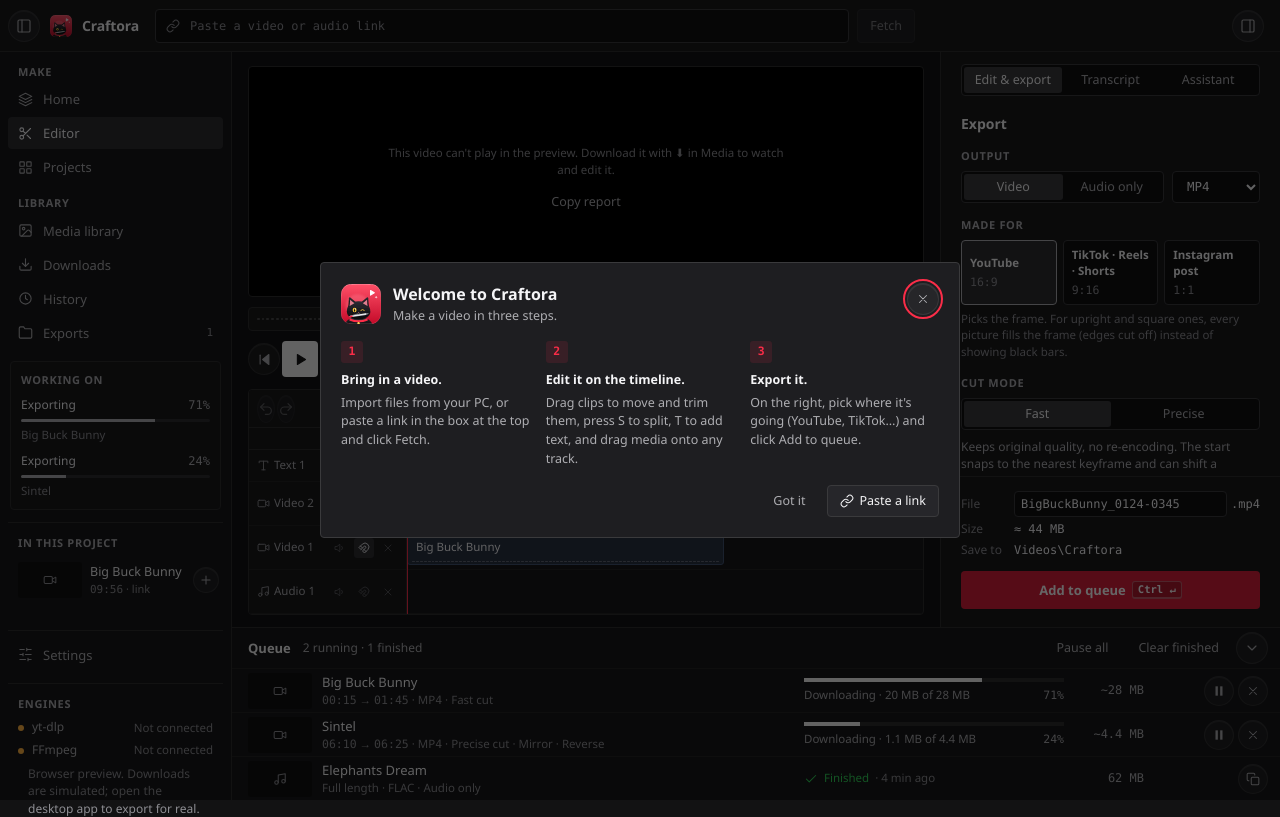
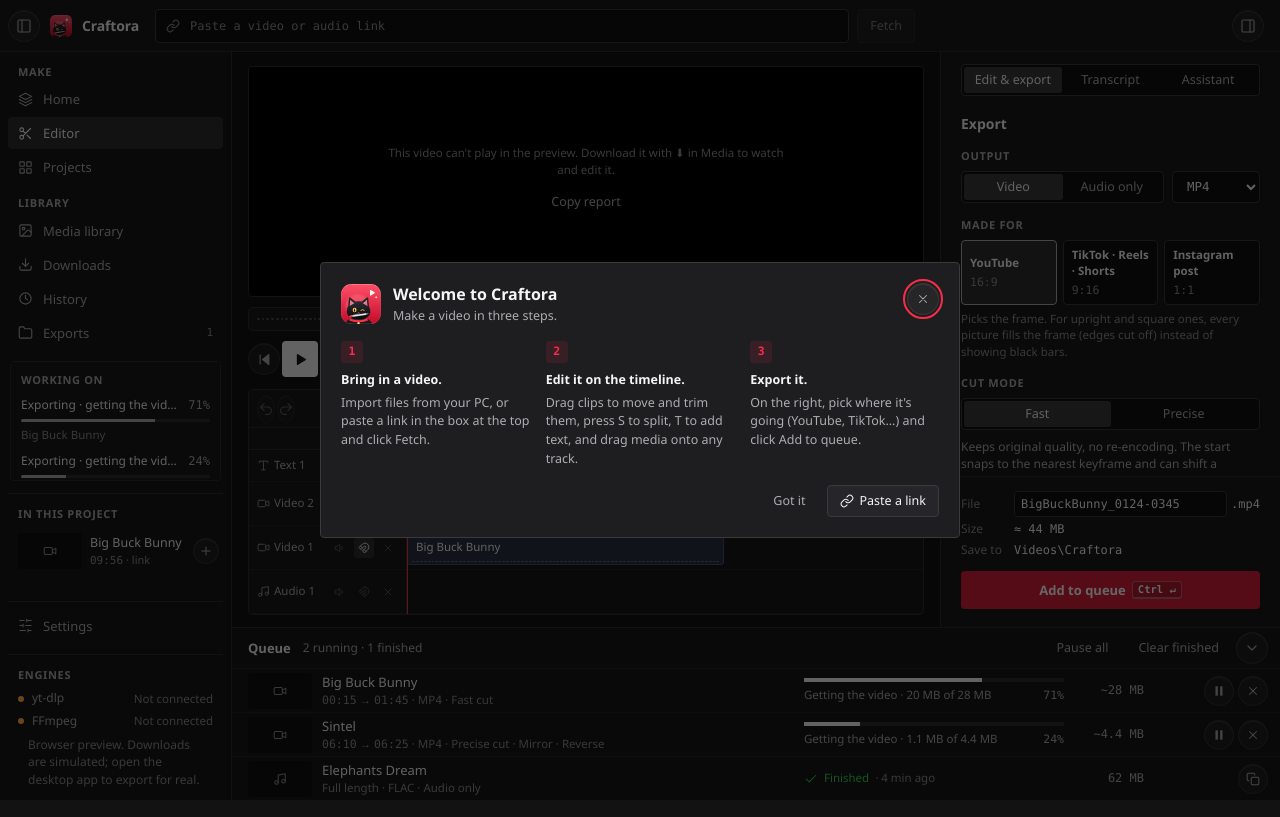
Before and after one commit to Cchheanglim/Craftora, a React (Vite) app: page / in a window 1280 px wide. Built offline with nearby package versions, Linux system fonts and the light colour scheme.

Commit message:
feat: enhance job status messaging and improve sidebar layout for better usability

```diff
--- a/src/App.tsx
+++ b/src/App.tsx
@@ -1207,7 +1207,7 @@ export default function App() {
             .filter((j) => j.status === "downloading" || j.status === "encoding")
             .map((j) => ({
               id: j.id,
-              label: j.record ? "Recording live" : j.prefetch ? "Downloading" : "Exporting",
+              label: j.record ? "Recording live" : j.prefetch ? "Downloading" : j.status === "downloading" ? "Exporting · getting the video" : "Exporting",
               detail: j.rename ?? j.title,
               percent: j.record ? null : j.progress,
             })),
--- a/src/components/QueueDock.tsx
+++ b/src/components/QueueDock.tsx
@@ -313,14 +313,16 @@ const mb = (bytes: number) => formatSize(bytes / 1_000_000);
 function statusText(job: Job): string {
   switch (job.status) {
     case "downloading": {
+      // An export from a link fetches its video first; it isn't a download, so it doesn't say so.
+      const verb = job.prefetch || job.record ? "Downloading" : "Getting the video";
       if (job.downloadedBytes !== undefined) {
         const of = job.totalBytes ? ` of ${mb(job.totalBytes)}` : "";
         const speed = job.speedBps ? ` · ${mb(job.speedBps)}/s` : "";
-        return `Downloading · ${mb(job.downloadedBytes)}${of}${speed}`;
+        return `${verb} · ${mb(job.downloadedBytes)}${of}${speed}`;
       }
-      if (job.spec) return "Downloading…";
+      if (job.spec) return `${verb}…`;
       if (job.record) return "Recording live";
-      return `Downloading · ${formatSize((job.sizeMb * (job.progress ?? 0)) / 100)} of ${formatSize(job.sizeMb)}`;
+      return `${verb} · ${formatSize((job.sizeMb * (job.progress ?? 0)) / 100)} of ${formatSize(job.sizeMb)}`;
     }
     case "encoding":
       return job.phase === "processing" ? "Finishing with FFmpeg" : job.phase === "cutting" ? "Cutting with FFmpeg" : "Encoding with FFmpeg";
--- a/src/components/Sidebar.css
+++ b/src/components/Sidebar.css
@@ -83,15 +83,19 @@
   padding: 0 10px;
 }
 
-/* Settings, at the foot. */
+/* Settings, at the foot: never squeezed out. */
 .side__bottom {
+  flex-shrink: 0;
   margin-top: auto;
   padding-top: var(--space-2);
   border-top: 1px solid var(--line);
 }
 
-/* What's running now: downloads, exports, recordings, captions. */
+/* What's running now: downloads, exports, recordings, captions. Scrolls when there are many. */
 .side__activity {
+  min-height: 0;
+  max-height: 30%;
+  overflow-y: auto;
   display: flex;
   flex-direction: column;
   gap: 10px;
```
